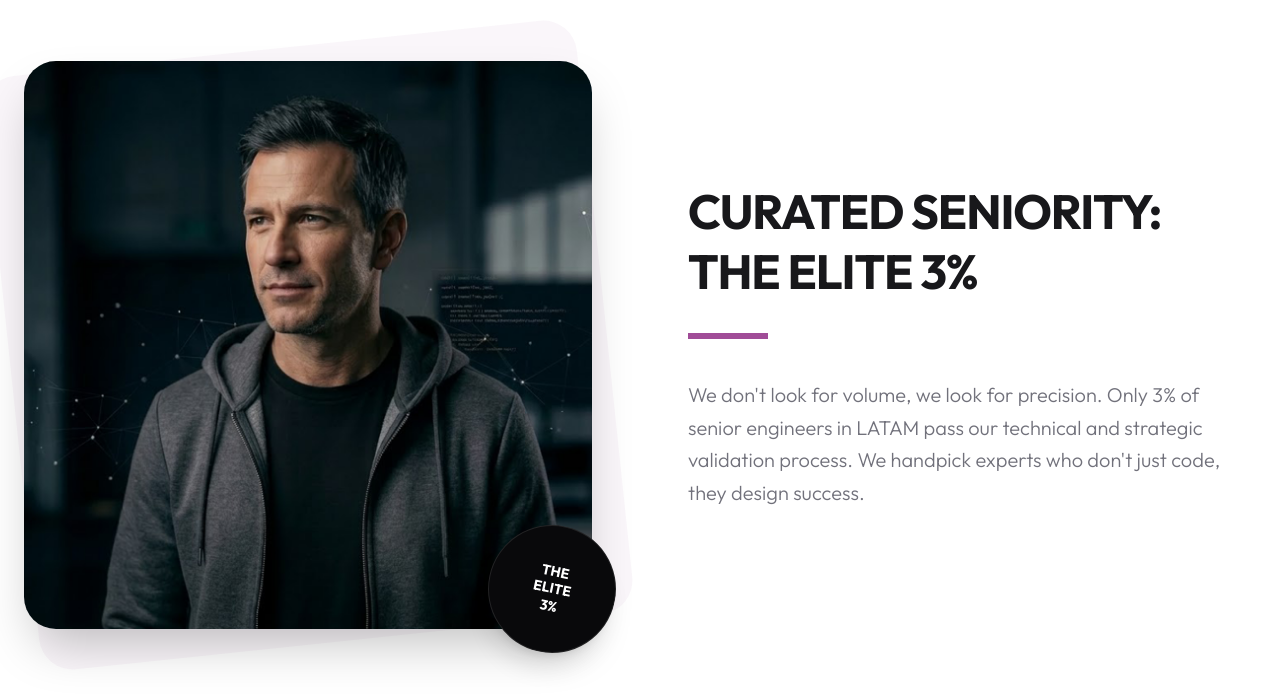
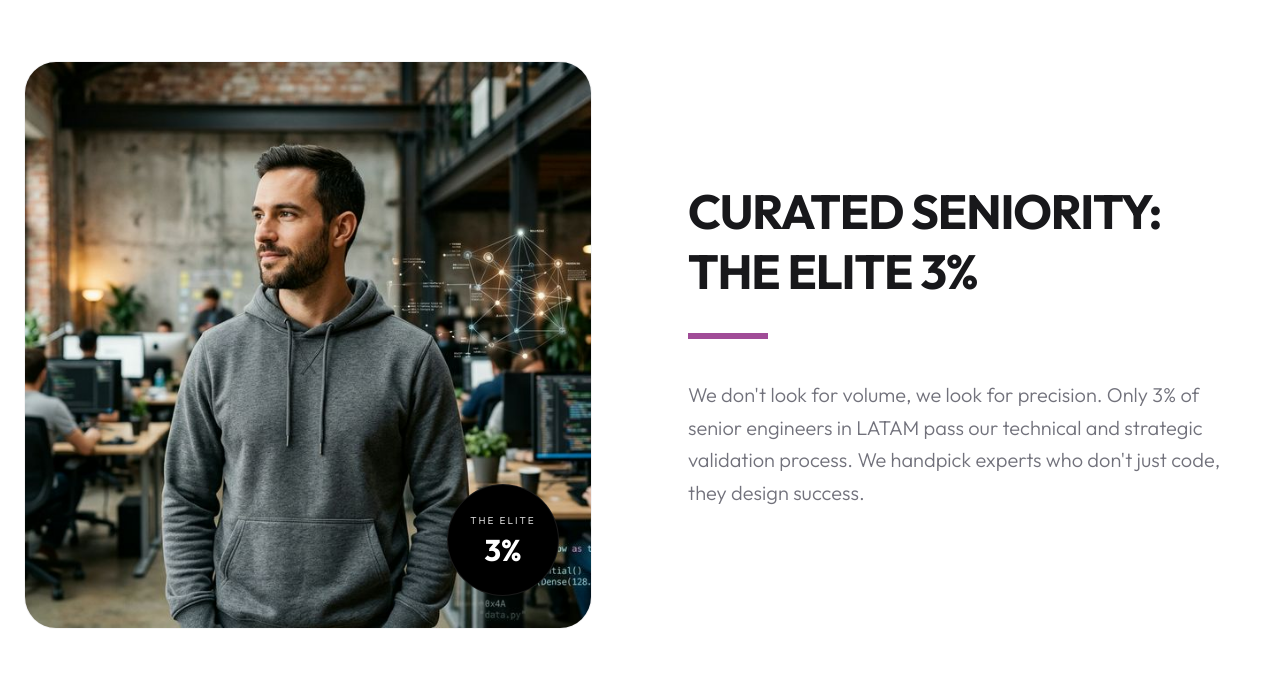
Before and after one commit to dibrand-dev/dibrand-redesign, a Next.js app: page /en/about in a window 1280 px wide. Shown: the part 1126-1820 px from the top of the page. Built offline with nearby package versions, Linux system fonts and the light colour scheme; no server answers.

Commit message:
feat: Implement Flat Portrait Panel for Elite Talent (DS V3)

```diff
--- a/app/[lang]/about/page.tsx
+++ b/app/[lang]/about/page.tsx
@@ -47,7 +47,7 @@ export default async function AboutPage({ params }: Props) {
                 {/* 3. The Elite 3% Selection Process */}
                 <EliteTalent
                     dict={content.eliteTalent}
-                    imagePath="/images/talent.png"
+                    imagePath="/images/elite-talent-v3.png"
                 />
 
                 {/* 4. AI-Native DNA Section */}
--- a/components/about/EliteTalent.tsx
+++ b/components/about/EliteTalent.tsx
@@ -13,20 +13,21 @@ export default function EliteTalent({ dict, imagePath }: EliteTalentProps) {
         <section className="py-24 bg-white overflow-hidden">
             <div className="container mx-auto px-6">
                 <div className="flex flex-col lg:flex-row items-center gap-16 lg:gap-24">
-                    {/* Image Side */}
+                    {/* Image Side - Flat Portrait Panel (Design System V3) */}
                     <div className="w-full lg:w-1/2 relative aspect-square max-w-xl mx-auto lg:mx-0">
-                        <div className="absolute inset-0 bg-brand/5 rounded-[2rem] -rotate-6 scale-105" />
-                        <div className="relative h-full w-full rounded-[2rem] overflow-hidden shadow-2xl">
+                        <div className="relative h-full w-full rounded-[2rem] overflow-hidden shadow-none border border-zinc-100">
                             <Image
                                 src={imagePath}
                                 alt="Elite Talent Selection"
                                 fill
                                 className="object-cover"
                             />
-                        </div>
-                        {/* Decorative Badge */}
-                        <div className="absolute -bottom-6 -right-6 bg-zinc-950 text-white p-8 rounded-full w-32 h-32 flex items-center justify-center text-center leading-tight font-bold font-outfit text-sm rotate-12 shadow-xl border border-white/10">
-                            THE ELITE<br/>3%
+
+                            {/* Decorative Badge - Solid Black Circle (Flat Design) */}
+                            <div className="absolute bottom-8 right-8 bg-black text-white w-28 h-28 rounded-full flex flex-col items-center justify-center text-center border border-white/10 shadow-none z-10">
+                                <span className="font-outfit text-[10px] tracking-[0.2em] font-normal mb-1 opacity-80">THE ELITE</span>
+                                <span className="font-outfit font-bold text-3xl">3%</span>
+                            </div>
                         </div>
                     </div>
 
```
Also changed, not shown: public/images/elite-talent-v3.png (added).
